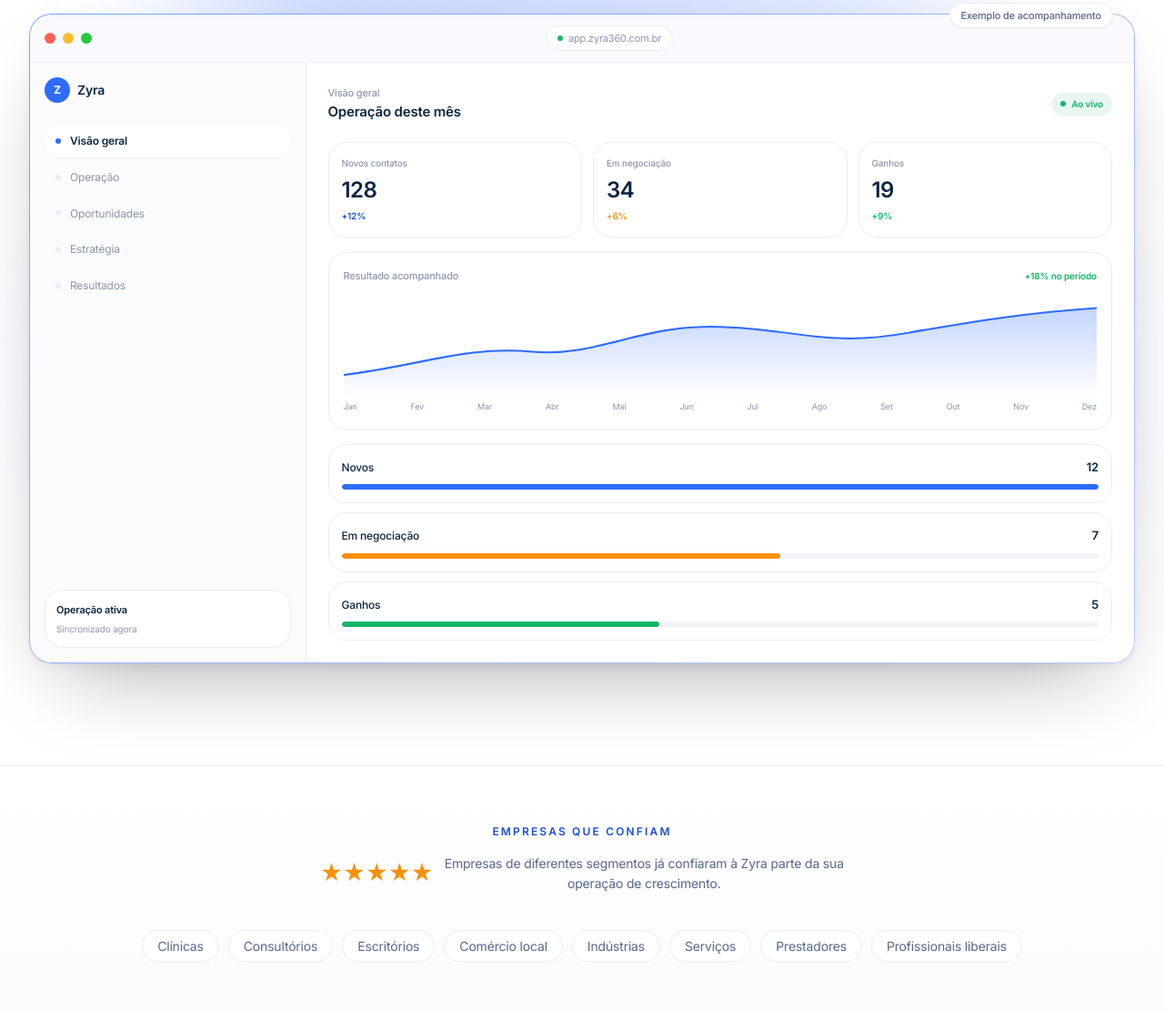
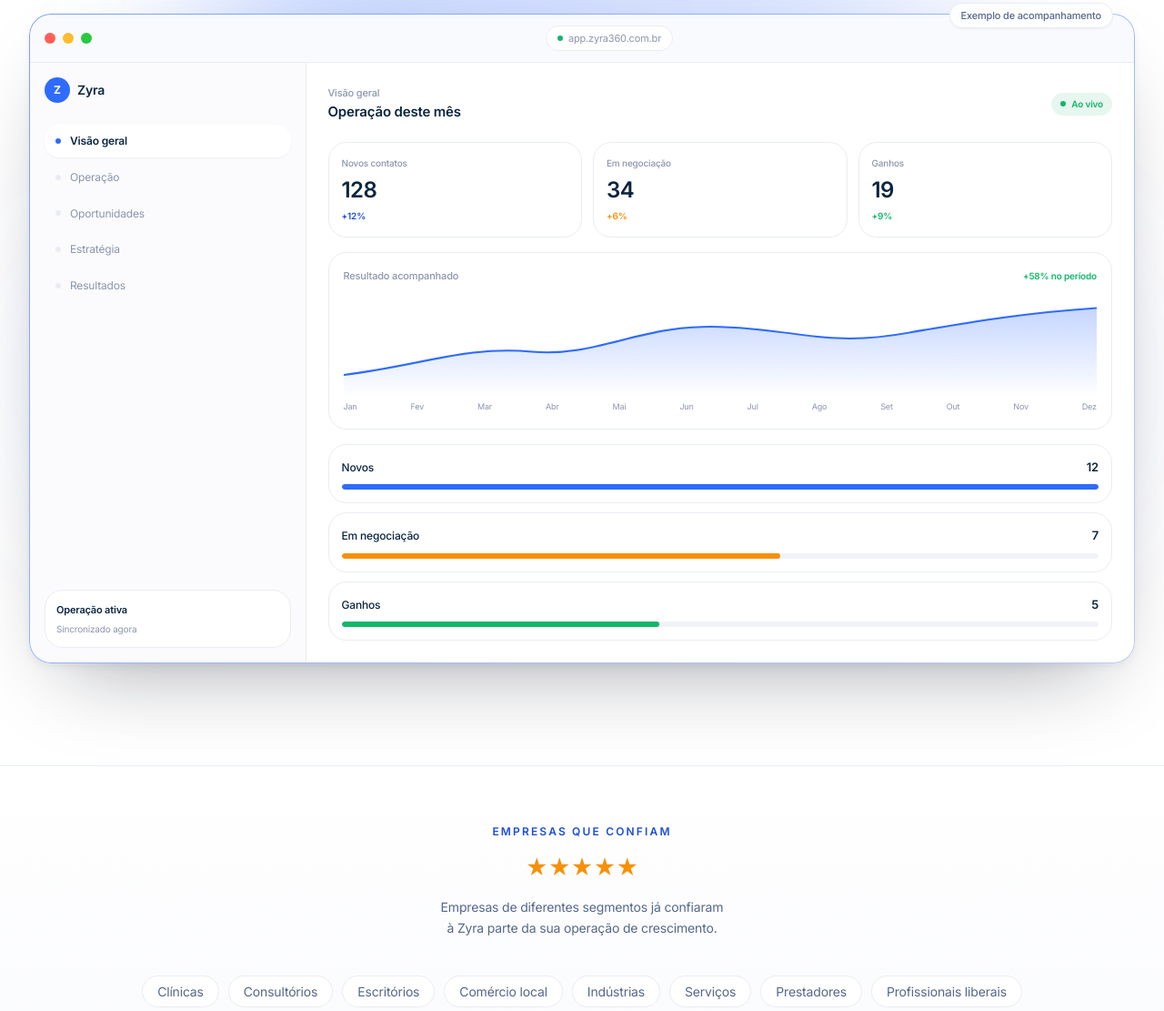
Before and after one commit to evelynjanynedev-hue/zyra-site, an Astro site: page / in a window 1280 px wide. Shown: the part 791-1902 px from the top of the page at 91% size. Built offline with nearby package versions, Linux system fonts and the light colour scheme; Astro itself is replaced by a stand-in of ours.

Commit message:
Ajustes de conteudo e alinhamento
- Resultado: +58% (hero e secao de resultados)
- Alinhamento/balanceamento do texto do hero e da faixa de prova

```diff
--- a/src/components/DashboardMock.astro
+++ b/src/components/DashboardMock.astro
@@ -74,7 +74,7 @@ const navItems = ["Visão geral", "Operação", "Oportunidades", "Estratégia",
       <div class="mt-4 rounded-xl border border-line p-4">
         <div class="flex items-center justify-between">
           <p class="text-[11px] font-medium text-faint">Resultado acompanhado</p>
-          <span class="text-[10px] font-semibold text-success">+18% no período</span>
+          <span class="text-[10px] font-semibold text-success">+58% no período</span>
         </div>
         <div class="mt-3">
           <svg viewBox="0 0 560 140" class="h-28 w-full" preserveAspectRatio="none" aria-hidden="true">
--- a/src/components/sections/Hero.astro
+++ b/src/components/sections/Hero.astro
@@ -19,7 +19,7 @@ import DashboardMock from "../DashboardMock.astro";
       <span class="mt-2 block">Você só aprova e vê os resultados.</span>
     </h1>
 
-    <p class="lead mx-auto mt-7 max-w-2xl">
+    <p class="lead mx-auto mt-7 max-w-2xl text-balance">
       A Zyra cuida do marketing, da aquisição e da operação necessária para
       acompanhar o crescimento da sua empresa, com uma estratégia feita para o
       seu negócio.
--- a/src/components/sections/Proof.astro
+++ b/src/components/sections/Proof.astro
@@ -21,9 +21,9 @@ const stats = [
   <div class="container py-16">
     <div class="text-center">
       <p class="text-xs font-semibold uppercase tracking-[0.18em] text-brand-600">Empresas que confiam</p>
-      <p class="mx-auto mt-4 flex max-w-xl items-center justify-center gap-3">
-        <span class="text-2xl text-warning" aria-label="Avaliação cinco estrelas">★★★★★</span>
-        <span class="text-sm text-muted">Empresas de diferentes segmentos já confiaram à Zyra parte da sua operação de crescimento.</span>
+      <p class="mt-4 text-2xl text-warning" aria-label="Avaliação cinco estrelas">★★★★★</p>
+      <p class="mx-auto mt-4 max-w-lg text-sm leading-relaxed text-muted text-balance">
+        Empresas de diferentes segmentos já confiaram à Zyra parte da sua operação de crescimento.
       </p>
     </div>
 
--- a/src/components/sections/Results.astro
+++ b/src/components/sections/Results.astro
@@ -31,7 +31,7 @@ const transformations = [
       <div class="relative flex flex-col overflow-hidden rounded-[var(--radius-2xl)] bg-gradient-to-br from-brand-600 via-brand-500 to-accent-600 p-8 text-white shadow-[var(--shadow-glow)] lg:col-span-2">
         <div class="grain absolute inset-0"></div>
         <p class="relative text-xs font-semibold uppercase tracking-[0.18em] text-white/75">Resultado acompanhado</p>
-        <p class="relative mt-3 text-6xl font-semibold tracking-tight">+18%</p>
+        <p class="relative mt-3 text-6xl font-semibold tracking-tight">+58%</p>
         <p class="relative mt-2 text-sm text-white/80">no período, com as decisões registradas.</p>
 
         <div class="relative mt-8 flex h-24 items-end gap-1.5">
```
